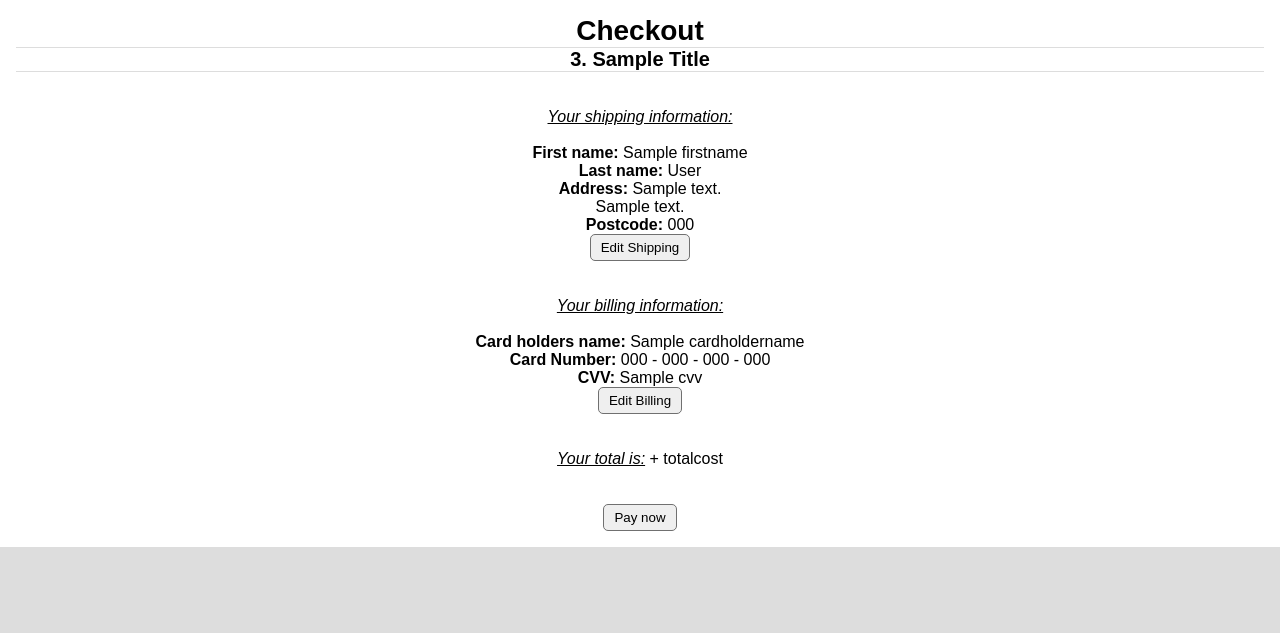
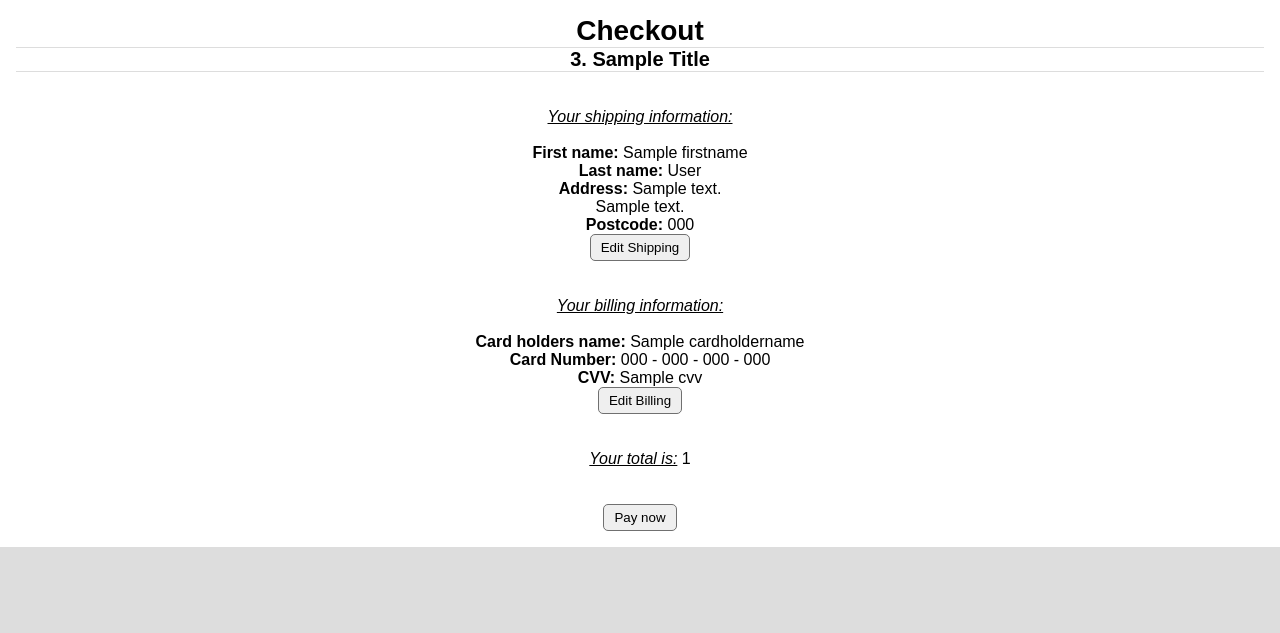
Before and after one commit to randomman552/CM1102-OnlineShop, a Flask app: template shop/templates/review.html in a window 1280 px wide. Shown: the part 73-706 px from the top of the page. Run offline with Flask 2, Linux system fonts and the light colour scheme; tables that the repository leaves empty hold one stand-in row (values such as "Sample post"); the template is opened without the code that fills it: values that come from a table or form of the project are taken from there, most other values are stand-ins (such as "Sample title", 1, 10 or a date in 2020); some libraries are stand-ins or nearby versions.

Commit message:
update review

```diff
--- a/shop/templates/review.html
+++ b/shop/templates/review.html
@@ -33,7 +33,7 @@
   {{ form.editbilling }}
   <br><br><br>
   <p3>
-      <u><em>Your total is:</em></u> + totalcost
+      <u><em>Your total is:</em></u> {{ TotalPrice }}
       <br><br>
   </p3>
 
```
